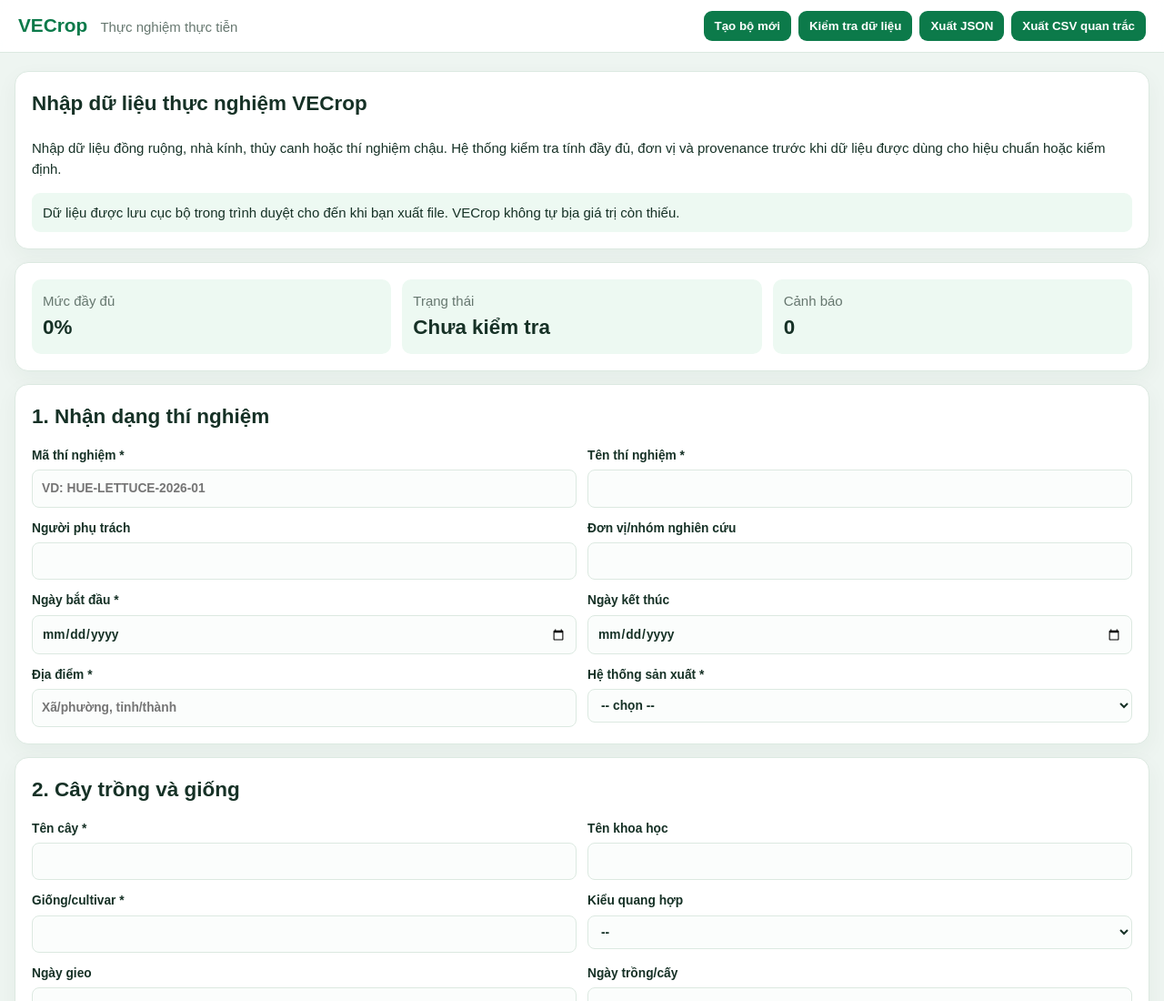
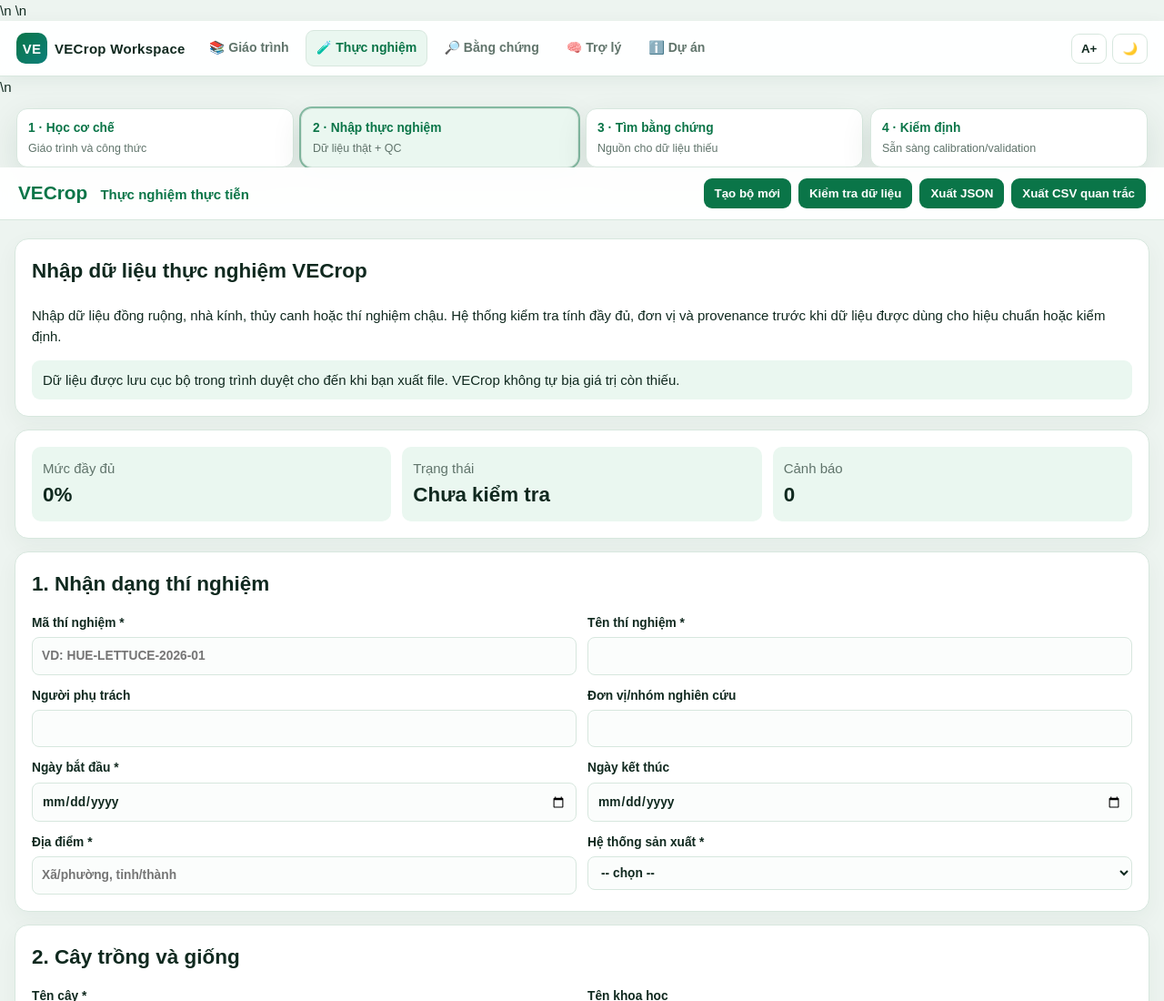
Before and after one commit to Form997/VECrop, a plain HTML site: page experiment.html in a window 1280 px wide. Shown: the top 1100 px of the page at 91% size. Drawn offline with Linux system fonts and the light colour scheme.

Commit message:
Unify VECrop workspace navigation and upgrade UI system

```diff
--- a/css/experiment.css
+++ b/css/experiment.css
@@ -1,4 +1,4 @@
-:root{--bg:#eef5f1;--panel:#fff;--text:#163126;--muted:#66776f;--line:#dce9e1;--accent:#0c7a4a;--soft:#edf9f2;--warn:#fff4d6;--bad:#fde9e7}
+:root{--bg:var(--ws-bg);--panel:var(--ws-panel);--text:var(--ws-text);--muted:var(--ws-muted);--line:var(--ws-line);--accent:var(--ws-green);--soft:var(--ws-soft);--warn:#fff4d6;--bad:#fde9e7}
 *{box-sizing:border-box}body{margin:0;background:var(--bg);color:var(--text);font:15px/1.55 Arial,sans-serif}
 .topbar{position:sticky;top:0;z-index:20;display:flex;justify-content:space-between;gap:12px;align-items:center;padding:12px 20px;background:#fffffff2;border-bottom:1px solid var(--line);backdrop-filter:blur(8px)}
 .brand{font-size:1.3rem;font-weight:800;color:var(--accent);text-decoration:none}.subtitle{margin-left:10px;color:var(--muted)}
@@ -16,3 +16,7 @@ h2{margin:0 0 14px}.grid{display:grid;grid-template-columns:repeat(2,minmax(0,1f
 .evidence-meta{color:var(--muted);font-size:.82rem;margin-bottom:7px}
 .evidence-item a{color:var(--accent);font-weight:700;text-decoration:none}
 .evidence-item .score{display:inline-block;background:var(--soft);padding:3px 7px;border-radius:999px;font-size:.74rem;margin-left:6px}
+
+.topbar{top:55px;background:color-mix(in srgb,var(--panel) 94%,transparent)}
+.topbar .subtitle{font-weight:800;color:var(--accent)}
+html[data-theme="dark"] .notice,html[data-theme="dark"] .score div,html[data-theme="dark"] th{background:var(--soft)!important;color:var(--text)!important}
--- /dev/null
+++ b/css/workspace.css
@@ -0,0 +1,54 @@
+:root{
+  --ws-bg:#edf4f0;
+  --ws-panel:#ffffff;
+  --ws-text:#10291f;
+  --ws-muted:#60746b;
+  --ws-line:#d7e7de;
+  --ws-green:#0a7548;
+  --ws-green2:#13945d;
+  --ws-teal:#0d7f7a;
+  --ws-gold:#b7791f;
+  --ws-soft:#eaf7f0;
+  --ws-shadow:0 12px 34px rgba(18,62,44,.10);
+}
+html[data-theme="dark"]{
+  --ws-bg:#0c1713;
+  --ws-panel:#12211b;
+  --ws-text:#e6f1eb;
+  --ws-muted:#9fb5aa;
+  --ws-line:#294238;
+  --ws-green:#43c987;
+  --ws-green2:#62d99c;
+  --ws-teal:#4fc8c1;
+  --ws-gold:#e7b35a;
+  --ws-soft:#173129;
+  --ws-shadow:0 16px 40px rgba(0,0,0,.28);
+}
+.workspace-nav{
+  position:sticky;top:0;z-index:100;
+  display:flex;align-items:center;gap:10px;flex-wrap:wrap;
+  padding:10px 18px;background:color-mix(in srgb,var(--ws-panel) 94%,transparent);
+  border-bottom:1px solid var(--ws-line);box-shadow:0 5px 20px rgba(13,63,43,.06);
+  backdrop-filter:blur(12px)
+}
+.ws-brand{display:flex;align-items:center;gap:8px;margin-right:4px;text-decoration:none;color:var(--ws-text);font-weight:900;letter-spacing:.02em}
+.ws-brand-mark{display:grid;place-items:center;width:34px;height:34px;border-radius:10px;background:linear-gradient(135deg,var(--ws-green),var(--ws-teal));color:#fff}
+.ws-nav-links{display:flex;gap:6px;flex-wrap:wrap;flex:1}
+.ws-link{display:inline-flex;align-items:center;gap:6px;padding:8px 11px;border-radius:9px;color:var(--ws-muted);text-decoration:none;font-weight:700;font-size:.88rem;border:1px solid transparent}
+.ws-link:hover,.ws-link.active{color:var(--ws-green);background:var(--ws-soft);border-color:var(--ws-line)}
+.ws-controls{display:flex;gap:6px;align-items:center}
+.ws-icon-btn{border:1px solid var(--ws-line)!important;background:var(--ws-panel)!important;color:var(--ws-text)!important;border-radius:9px!important;padding:8px 10px!important;cursor:pointer}
+.ws-flow{max-width:1500px;margin:12px auto 0;padding:0 18px;display:grid;grid-template-columns:repeat(4,1fr);gap:8px}
+.ws-step{position:relative;background:var(--ws-panel);border:1px solid var(--ws-line);border-radius:12px;padding:10px 12px;box-shadow:var(--ws-shadow);text-decoration:none;color:var(--ws-text)}
+.ws-step b{display:block;color:var(--ws-green);font-size:.86rem}.ws-step span{display:block;color:var(--ws-muted);font-size:.78rem;margin-top:2px}
+.ws-step.active{outline:2px solid color-mix(in srgb,var(--ws-green) 45%,transparent);background:var(--ws-soft)}
+.ws-badge{display:inline-flex;align-items:center;border-radius:999px;padding:3px 8px;background:var(--ws-soft);color:var(--ws-green);font-size:.72rem;font-weight:800}
+html[data-theme="dark"] body{background:var(--ws-bg)!important;color:var(--ws-text)!important}
+html[data-theme="dark"] .panel,html[data-theme="dark"] .card,html[data-theme="dark"] .stat,html[data-theme="dark"] .chapter-card{background:var(--ws-panel)!important;border-color:var(--ws-line)!important;color:var(--ws-text)!important}
+html[data-theme="dark"] article p,html[data-theme="dark"] article li{color:var(--ws-text)!important}
+html[data-theme="dark"] input,html[data-theme="dark"] select,html[data-theme="dark"] textarea{background:#172a22!important;color:var(--ws-text)!important;border-color:var(--ws-line)!important}
+html[data-font="large"] body{font-size:18px!important}
+@media(max-width:820px){
+ .workspace-nav{position:relative;padding:9px 10px}.ws-nav-links{order:3;width:100%;overflow:auto;flex-wrap:nowrap;padding-bottom:2px}.ws-link{white-space:nowrap}
+ .ws-flow{grid-template-columns:1fr 1fr;padding:0 10px}
+}
--- a/experiment.html
+++ b/experiment.html
@@ -4,9 +4,27 @@
   <meta charset="utf-8">
   <meta name="viewport" content="width=device-width,initial-scale=1">
   <title>VECrop — Thực nghiệm thực tiễn</title>
-  <link rel="stylesheet" href="css/experiment.css">
+  <link rel="stylesheet" href="css/workspace.css">\n  <link rel="stylesheet" href="css/experiment.css">
 </head>
-<body>
+<body>\n<nav class="workspace-nav notranslate" aria-label="VECrop Workspace">
+  <a class="ws-brand" href="index.html"><span class="ws-brand-mark">VE</span><span>VECrop Workspace</span></a>
+  <div class="ws-nav-links">
+    <a class="ws-link " href="index.html?chapter=1">📚 Giáo trình</a>
+    <a class="ws-link active" href="experiment.html">🧪 Thực nghiệm</a>
+    <a class="ws-link " href="experiment.html#evidenceSearch">🔎 Bằng chứng</a>
+    <a class="ws-link" href="index.html#assistant">🧠 Trợ lý</a>
+    <a class="ws-link" href="README.md">ℹ️ Dự án</a>
+  </div>
+  <div class="ws-controls">
+    <button class="ws-icon-btn" type="button" data-ws-font title="Đổi cỡ chữ">A+</button>
+    <button class="ws-icon-btn" type="button" data-ws-theme title="Sáng / tối">🌙</button>
+  </div>
+</nav>\n<section class="ws-flow notranslate" aria-label="Luồng làm việc VECrop">
+  <a class="ws-step " href="index.html?chapter=1"><b>1 · Học cơ chế</b><span>Giáo trình và công thức</span></a>
+  <a class="ws-step active" href="experiment.html"><b>2 · Nhập thực nghiệm</b><span>Dữ liệu thật + QC</span></a>
+  <a class="ws-step " href="experiment.html#evidenceSearch"><b>3 · Tìm bằng chứng</b><span>Nguồn cho dữ liệu thiếu</span></a>
+  <a class="ws-step" href="experiment.html#validation"><b>4 · Kiểm định</b><span>Sẵn sàng calibration/validation</span></a>
+</section>
 <header class="topbar">
   <div>
     <a class="brand" href="index.html">VECrop</a>
@@ -214,5 +232,5 @@
   </form>
 </main>
 <script src="js/experiment.js"></script>
-</body>
+<script src="js/workspace.js"></script>\n</body>
 </html>
--- /dev/null
+++ b/js/workspace.js
@@ -0,0 +1,17 @@
+(function(){
+  const root=document.documentElement;
+  const theme=localStorage.getItem('vecrop-theme')||'light';
+  const font=localStorage.getItem('vecrop-font')||'normal';
+  root.dataset.theme=theme; root.dataset.font=font;
+  function sync(){
+    document.querySelectorAll('[data-ws-theme]').forEach(b=>b.textContent=root.dataset.theme==='dark'?'☀️':'🌙');
+    document.querySelectorAll('[data-ws-font]').forEach(b=>b.textContent=root.dataset.font==='large'?'A−':'A+');
+  }
+  document.addEventListener('click',e=>{
+    const t=e.target.closest('[data-ws-theme]');
+    if(t){root.dataset.theme=root.dataset.theme==='dark'?'light':'dark';localStorage.setItem('vecrop-theme',root.dataset.theme);sync();}
+    const f=e.target.closest('[data-ws-font]');
+    if(f){root.dataset.font=root.dataset.font==='large'?'normal':'large';localStorage.setItem('vecrop-font',root.dataset.font);sync();}
+  });
+  sync();
+})();
```
Also changed, not shown: index.html (+22 -4 lines), README.md.
